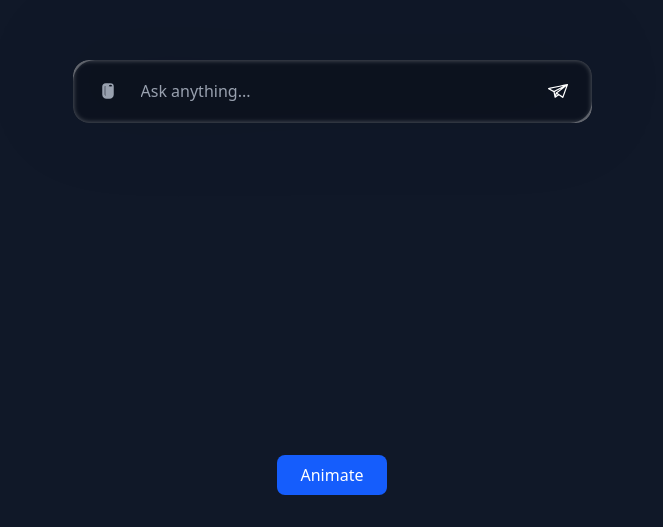
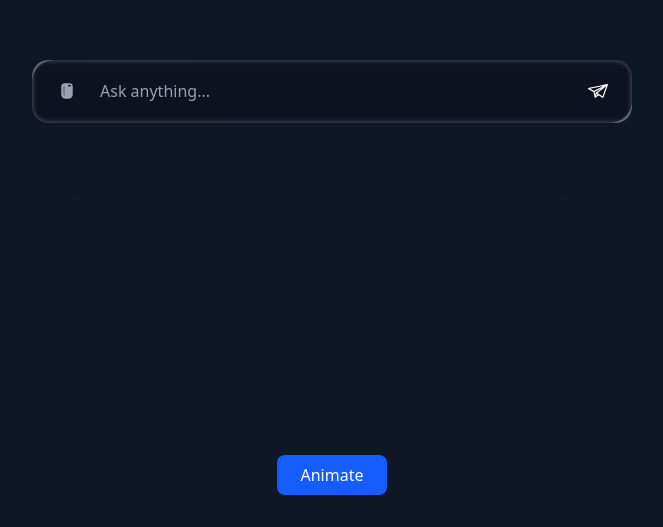
Before and after one commit to krushilnaik/input-test, a React (Vite) app: page / in a window 1280 px wide. Shown: the part 273-800 px from the top of the page, without its empty margins (308-971 px from the left). Built offline with nearby package versions, Linux system fonts and the light colour scheme.

Commit message:
refactor input dimensions and animation logic; replace calculateInputDimensions with static values and enhance glow animation in AnimatedInput

```diff
--- a/src/components/AnimatedInput.tsx
+++ b/src/components/AnimatedInput.tsx
@@ -1,7 +1,7 @@
 import { useRef, useState, useCallback, useEffect } from "react";
 import { useGSAP } from "@gsap/react";
 import gsap from "gsap";
-import { calculateInputDimensions, COLORS } from "../constants";
+import { INPUT_DIMENSIONS, COLORS } from "../constants";
 import { useBorderAnimation } from "../hooks/useBorderAnimation";
 import { BorderAnimation } from "./BorderAnimation";
 import { AttachButton } from "./AttachButton";
@@ -15,8 +15,11 @@ interface AnimatedInputProps {
 export function AnimatedInput({ onReady }: AnimatedInputProps) {
   const pathRef = useRef<SVGPathElement>(null);
   const segmentsRef = useRef<(SVGPathElement | null)[]>([]);
+  const glowSegmentsRef = useRef<(SVGPathElement | null)[]>([]);
   const containerRef = useRef<HTMLDivElement>(null);
+  const inputRef = useRef<HTMLInputElement>(null);
   const borderAnimationStartedRef = useRef(false);
+  const glowAnimationIdRef = useRef<number | null>(null);
   const [inputValue, setInputValue] = useState("");
   const [isAnimating, setIsAnimating] = useState(false);
   const [files, setFiles] = useState<File[]>([]);
@@ -74,13 +77,83 @@ export function AnimatedInput({ onReady }: AnimatedInputProps) {
     startAnimation(setIsAnimating, resetSegments);
   }, [startAnimation, resetSegments]);
 
+  const startGlowAnimation = useCallback(() => {
+    if (!pathRef.current || glowAnimationIdRef.current !== null) return;
+
+    const pathLength = pathRef.current.getTotalLength();
+    const numSegments = COLORS.length;
+    const segmentLength = (pathLength / numSegments) * 1.5;
+    const spacing = segmentLength;
+
+    // Initialize glow segments
+    glowSegmentsRef.current.forEach((segment, index) => {
+      if (segment) {
+        const offset = spacing * index;
+        gsap.set(segment, {
+          strokeDasharray: `${segmentLength} ${pathLength}`,
+          strokeDashoffset: -offset,
+          opacity: 0.4,
+        });
+      }
+    });
+
+    let startTime: number | null = null;
+    const animationSpeed = 5; // seconds per full rotation
+
+    function animateGlow(currentTime: number) {
+      if (startTime === null) startTime = currentTime;
+      const elapsed = (currentTime - startTime) / 1000;
+      const movement = (elapsed / animationSpeed) * pathLength;
+      const wrappedMovement = movement - Math.floor(movement / pathLength) * pathLength;
+
+      glowSegmentsRef.current.forEach((segment, index) => {
+        if (segment) {
+          const offset = spacing * index;
+          const segmentOffset = -offset - wrappedMovement;
+          segment.style.strokeDashoffset = `${segmentOffset}px`;
+        }
+      });
+
+      if (glowAnimationIdRef.current !== null) {
+        glowAnimationIdRef.current = requestAnimationFrame(animateGlow);
+      }
+    }
+
+    glowAnimationIdRef.current = requestAnimationFrame(animateGlow);
+  }, []);
+
+  const stopGlowAnimation = useCallback(() => {
+    if (glowAnimationIdRef.current !== null) {
+      cancelAnimationFrame(glowAnimationIdRef.current);
+      glowAnimationIdRef.current = null;
+    }
+
+    // Fade out glow segments
+    glowSegmentsRef.current.forEach((segment) => {
+      if (segment) {
+        gsap.to(segment, {
+          opacity: 0,
+          duration: 0.3,
+          ease: "power2.out",
+        });
+      }
+    });
+  }, []);
+
+  const handleFocus = useCallback(() => {
+    startGlowAnimation();
+  }, [startGlowAnimation]);
+
+  const handleBlur = useCallback(() => {
+    stopGlowAnimation();
+  }, [stopGlowAnimation]);
+
   useGSAP(() => {
     // Set initial visible state for container
     if (containerRef.current) {
-      const { width: finalWidth, height: finalHeight } = calculateInputDimensions();
       gsap.set(containerRef.current, {
-        width: finalWidth,
-        height: finalHeight,
+        width: INPUT_DIMENSIONS.width,
+        height: INPUT_DIMENSIONS.height,
         opacity: 1,
         y: 0,
       });
@@ -91,16 +164,28 @@ export function AnimatedInput({ onReady }: AnimatedInputProps) {
     onReady?.({ startAnimation: handleStartAnimation, isAnimating });
   }, [handleStartAnimation, isAnimating, onReady]);
 
+  // Cleanup glow animation on unmount
+  useEffect(() => {
+    return () => {
+      if (glowAnimationIdRef.current !== null) {
+        cancelAnimationFrame(glowAnimationIdRef.current);
+      }
+    };
+  }, []);
+
   return (
     <div className="flex flex-col items-center">
       <div ref={containerRef} className="relative glass rounded-2xl overflow-hidden bg-black/20">
-        <BorderAnimation pathRef={pathRef} segmentsRef={segmentsRef} />
+        <BorderAnimation pathRef={pathRef} segmentsRef={segmentsRef} glowSegmentsRef={glowSegmentsRef} />
         <div className="relative flex items-center h-full w-full">
           <AttachButton onFileUpload={handleFileUpload} />
           <input
+            ref={inputRef}
             type="text"
             value={inputValue}
             onChange={(e) => setInputValue(e.target.value)}
+            onFocus={handleFocus}
+            onBlur={handleBlur}
             className="flex-1 px-4 py-5 rounded-2xl text-white placeholder:text-gray-400 outline-none bg-transparent"
             placeholder="Ask anything..."
           />
--- a/src/components/AttachButton.tsx
+++ b/src/components/AttachButton.tsx
@@ -33,7 +33,7 @@ export function AttachButton({ onFileUpload }: AttachButtonProps) {
         aria-label="Attach file"
         aria-expanded={isPopoverOpen}
       >
-        <svg width="20" height="20" viewBox="0 0 20 20" fill="none" xmlns="http://www.w3.org/2000/svg">
+        <svg width="20" height="20" viewBox="0 0 20 20" fill="none">
           <path
             d="M12.5 3C11.12 3 10 4.12 10 5.5V13.5C10 14.8807 11.1193 16 12.5 16C13.8807 16 15 14.8807 15 13.5V6.5C15 6.22386 14.7761 6 14.5 6C14.2239 6 14 6.22386 14 6.5V13.5C14 14.3284 13.3284 15 12.5 15C11.6716 15 11 14.3284 11 13.5V5.5C11 4.11929 9.88071 3 8.5 3C7.11929 3 6 4.11929 6 5.5V13.5C6 15.433 7.567 17 9.5 17C11.433 17 13 15.433 13 13.5V6.5C13 6.22386 12.7761 6 12.5 6C12.2239 6 12 6.22386 12 6.5V13.5C12 14.8807 10.8807 16 9.5 16C8.11929 16 7 14.8807 7 13.5V5.5C7 4.67157 7.67157 4 8.5 4C9.32843 4 10 4.67157 10 5.5V13.5C10 13.7761 10.2239 14 10.5 14C10.7761 14 11 13.7761 11 13.5V5.5C11 4.11929 12.1193 3 13.5 3C14.8807 3 16 4.11929 16 5.5V13.5C16 15.433 14.433 17 12.5 17C10.567 17 9 15.433 9 13.5V5.5C9 4.12 10.12 3 11.5 3Z"
             stroke="currentColor"
--- a/src/components/BorderAnimation.tsx
+++ b/src/components/BorderAnimation.tsx
@@ -6,9 +6,10 @@ import { useGSAP } from "@gsap/react";
 interface BorderAnimationProps {
   pathRef: React.RefObject<SVGPathElement | null>;
   segmentsRef: React.RefObject<(SVGPathElement | null)[]>;
+  glowSegmentsRef: React.RefObject<(SVGPathElement | null)[]>;
 }
 
-export function BorderAnimation({ pathRef, segmentsRef }: BorderAnimationProps) {
+export function BorderAnimation({ pathRef, segmentsRef, glowSegmentsRef }: BorderAnimationProps) {
   const { pathD, svgWidth, svgHeight, borderOffset } = createRoundedRectanglePath();
 
   useGSAP(() => {
@@ -49,6 +50,13 @@ export function BorderAnimation({ pathRef, segmentsRef }: BorderAnimationProps)
             <feMergeNode in="SourceGraphic" />
           </feMerge>
         </filter>
+        <filter id="glow-strong">
+          <feGaussianBlur stdDeviation="4" result="coloredBlur" />
+          <feMerge>
+            <feMergeNode in="coloredBlur" />
+            <feMergeNode in="SourceGraphic" />
+          </feMerge>
+        </filter>
       </defs>
 
       {/* Hidden reference path to get length */}
@@ -69,6 +77,23 @@ export function BorderAnimation({ pathRef, segmentsRef }: BorderAnimationProps)
           filter="url(#glow)"
         />
       ))}
+
+      {/* Render glow segments for focus animation */}
+      {COLORS.map((color, index) => (
+        <path
+          key={`glow-${color}-${index}`}
+          ref={(el) => {
+            glowSegmentsRef.current[index] = el;
+          }}
+          d={pathD}
+          fill="none"
+          stroke={color}
+          strokeWidth="3"
+          strokeLinecap="round"
+          filter="url(#glow-strong)"
+          opacity="0"
+        />
+      ))}
     </svg>
   );
 }
--- a/src/constants.ts
+++ b/src/constants.ts
@@ -1,20 +1,11 @@
 export const COLORS = ["#ea4335", "#fbbc04", "#34a853", "#4285f4", "#9334e6"];
 
 export const INPUT_DIMENSIONS = {
-  baseWidth: 384, // w-96 in pixels
-  baseHeight: 56, // py-4
-  scaleFactor: 1.3, // 30% larger
-  widthOffset: 20,
-  heightOffset: -10,
+  width: 600,
+  height: 63,
 } as const;
-
-export const calculateInputDimensions = () => {
-  const width = Math.round(INPUT_DIMENSIONS.baseWidth * INPUT_DIMENSIONS.scaleFactor) + INPUT_DIMENSIONS.widthOffset;
-  const height = Math.round(INPUT_DIMENSIONS.baseHeight * INPUT_DIMENSIONS.scaleFactor) + INPUT_DIMENSIONS.heightOffset;
-  return { width, height };
-};
 
 export const BORDER_CONFIG = {
   offset: 4,
-  cornerRadius: Math.round(12 * INPUT_DIMENSIONS.scaleFactor),
+  cornerRadius: 16,
 } as const;
--- a/src/hooks/useBorderAnimation.ts
+++ b/src/hooks/useBorderAnimation.ts
@@ -1,4 +1,4 @@
-import { COLORS } from "../constants";
+import { COLORS, INPUT_DIMENSIONS } from "../constants";
 import gsap from "gsap";
 
 interface UseBorderAnimationParams {
@@ -101,8 +101,8 @@ export function useBorderAnimation({
     borderAnimationStartedRef.current = false;
 
     // Reset to initial state
-    const finalWidth = Math.round(384 * 1.3) + 20;
-    const finalHeight = Math.round(56 * 1.3) - 10;
+    const finalWidth = INPUT_DIMENSIONS.width;
+    const finalHeight = INPUT_DIMENSIONS.height;
     const initialHeight = finalHeight * 0.6;
 
     gsap.set(containerRef.current, {
--- a/src/utils/pathUtils.ts
+++ b/src/utils/pathUtils.ts
@@ -1,7 +1,8 @@
-import { calculateInputDimensions, BORDER_CONFIG } from "../constants";
+import { INPUT_DIMENSIONS, BORDER_CONFIG } from "../constants";
 
 export function createRoundedRectanglePath() {
-  const { width: inputWidth, height: inputHeight } = calculateInputDimensions();
+  const inputWidth = INPUT_DIMENSIONS.width;
+  const inputHeight = INPUT_DIMENSIONS.height;
   const borderOffset = BORDER_CONFIG.offset;
   const cornerRadius = BORDER_CONFIG.cornerRadius;
   const svgWidth = inputWidth + borderOffset * 2;
```
Also changed, not shown: src/components/SendButton.tsx (+1 -7 lines).
